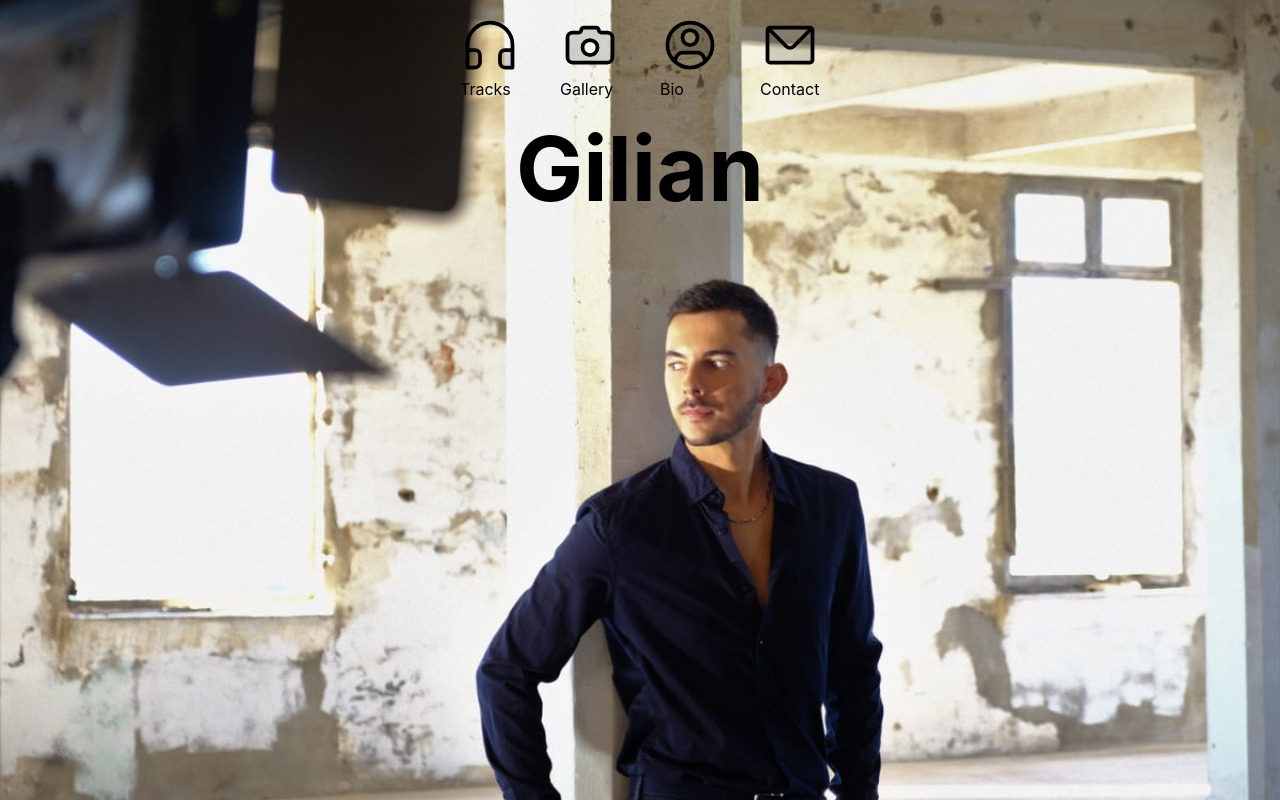
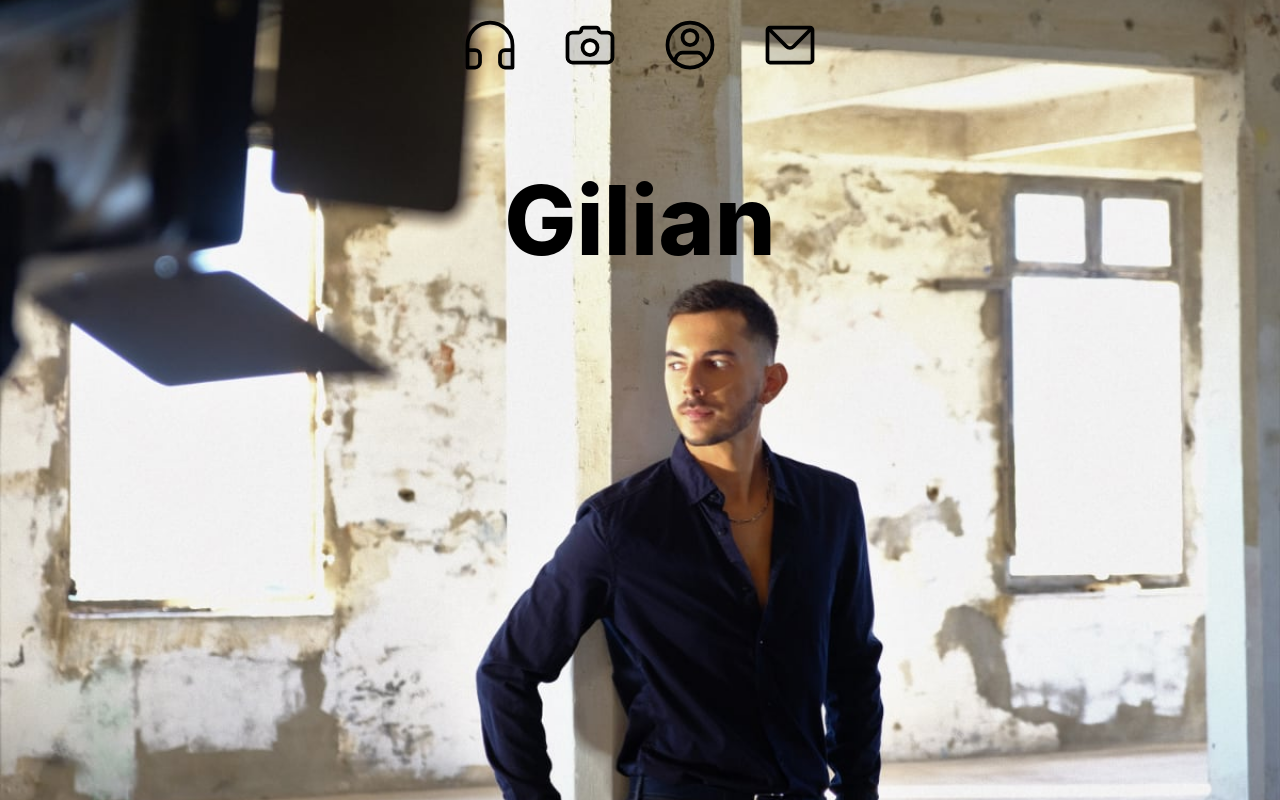
Before and after one commit to jibenight/Gilian-officiel, a React (Vite) app: page / in a window 1280 px wide. Built offline with nearby package versions, Linux system fonts and the light colour scheme.

Commit message:
add motion framer animation

```diff
--- a/src/components/Bio/Bio.tsx
+++ b/src/components/Bio/Bio.tsx
@@ -1,10 +1,22 @@
 import './Bio.css';
+import { motion as m } from 'framer-motion';
+import ButtonClose from '../ButtonClose/ButtonClose';
 
-function Bio() {
+function Bio({ closeComponent }) {
   return (
-    <div>
-      <h1>Bio</h1>
-    </div>
+    <m.div
+      className='background-item'
+      key='Bio'
+      initial={{ y: '100vh', opacity: 0 }}
+      animate={{ y: 0, opacity: 1 }}
+      exit={{ y: '100vh', opacity: 0 }}
+      transition={{ duration: 0.5 }}
+    >
+      <div className='sub-title'>
+        <h2>Bio</h2>
+        <ButtonClose closeComponent={closeComponent} />
+      </div>
+    </m.div>
   );
 }
 
--- a/src/components/Contact/Contact.tsx
+++ b/src/components/Contact/Contact.tsx
@@ -1,10 +1,22 @@
 import './Contact.css';
+import { motion as m } from 'framer-motion';
+import ButtonClose from '../ButtonClose/ButtonClose';
 
-function Contact() {
+function Contact({ closeComponent }) {
   return (
-    <div>
-      <h1>Contact</h1>
-    </div>
+    <m.div
+      className='background-item'
+      key='Contact'
+      initial={{ y: '100vh', opacity: 0 }}
+      animate={{ y: 0, opacity: 1 }}
+      exit={{ y: '100vh', opacity: 0 }}
+      transition={{ duration: 0.5 }}
+    >
+      <div className='sub-title'>
+        <h2>Contact</h2>
+        <ButtonClose closeComponent={closeComponent} />
+      </div>
+    </m.div>
   );
 }
 
--- a/src/components/Gallery/Gallery.tsx
+++ b/src/components/Gallery/Gallery.tsx
@@ -1,10 +1,22 @@
 import './Gallery.css';
+import { motion as m } from 'framer-motion';
+import ButtonClose from '../ButtonClose/ButtonClose';
 
-function Gallery() {
+function Gallery({ closeComponent }) {
   return (
-    <div>
-      <h1>Gallery</h1>
-    </div>
+    <m.div
+      className='background-item'
+      key='Gallery'
+      initial={{ y: '100vh', opacity: 0 }}
+      animate={{ y: 0, opacity: 1 }}
+      exit={{ y: '100vh', opacity: 0 }}
+      transition={{ duration: 0.5 }}
+    >
+      <div className='sub-title'>
+        <h2>Gallery</h2>
+        <ButtonClose closeComponent={closeComponent} />
+      </div>
+    </m.div>
   );
 }
 
--- a/src/components/HomePage/HomePage.css
+++ b/src/components/HomePage/HomePage.css
@@ -10,12 +10,11 @@
   align-items: center;
 }
 #homepage h1 {
-  font-size: 7vw; /* Adapte la taille de la police à 3% de la largeur de la fenêtre du navigateur */
-  margin: 0;
+  font-size: 6em;
+  line-height: calc(1.3rem + 1.5vw);
+  font-weight: 800;
+  margin-top: 100px;
 }
 
 @media screen and (max-width: 600px) {
-  #homepage h1 {
-    font-size: 7vw; /* Si la largeur de la fenêtre est inférieure à 600px, adapte la taille de la police à 5% de la largeur de la fenêtre du navigateur */
-  }
 }
--- a/src/components/HomePage/HomePage.tsx
+++ b/src/components/HomePage/HomePage.tsx
@@ -1,4 +1,6 @@
-import React, { useState } from 'react';
+import { useState } from 'react';
+import { motion as m, AnimatePresence } from 'framer-motion';
+
 import './HomePage.css';
 import Tracks from '../Tracks/Tracks';
 import Bio from '../Bio/Bio';
@@ -18,7 +20,19 @@ function HomePage() {
       {currentComponent === '' && (
         <Menu setCurrentComponent={setCurrentComponent} />
       )}
-      {currentComponent === '' && <h1>Gilian</h1>}
+
+      {currentComponent === '' && (
+        <m.h1
+          key='titre1'
+          initial={{ y: '100', opacity: 0 }}
+          animate={{ y: 0, opacity: 1 }}
+          exit={{ y: '-100vh', opacity: 0 }}
+          transition={{ duration: 0.5 }}
+        >
+          Gilian
+        </m.h1>
+      )}
+      <AnimatePresence mode='wait'>
         {currentComponent === 'Tracks' && (
           <Tracks closeComponent={closeComponent} />
         )}
@@ -29,6 +43,7 @@ function HomePage() {
         {currentComponent === 'Contact' && (
           <Contact closeComponent={closeComponent} />
         )}
+      </AnimatePresence>
     </div>
   );
 }
--- a/src/components/Menu/Menu.css
+++ b/src/components/Menu/Menu.css
@@ -1,5 +1,6 @@
 header {
   width: 100vw;
+  height: 100px;
 }
 nav ul {
   list-style-type: none; /* supprime les puces de la liste */
@@ -12,6 +13,7 @@ nav ul {
 
 nav ul li {
   margin: 15px 20px; /* ajoute une marge à gauche et à droite de chaque élément de la liste */
+  cursor: pointer;
 }
 
 nav ul li a {
@@ -19,11 +21,11 @@ nav ul li a {
   color: black; /* couleur des liens, à modifier selon vos préférences */
 }
 
-nav ul li a figcaption {
+nav ul li figcaption {
   text-align: center;
   display: none;
 }
 
-nav ul li a picture:hover figcaption {
+nav ul li picture:hover figcaption {
   display: block;
 }
--- a/src/components/Menu/Menu.tsx
+++ b/src/components/Menu/Menu.tsx
@@ -1,8 +1,15 @@
 import './Menu.css';
+import { motion as m, AnimatePresence } from 'framer-motion';
 
 function Menu({ setCurrentComponent }) {
   return (
-    <header>
+    <m.header
+      key='Menu'
+      initial={{ y: '-100', opacity: 0 }}
+      animate={{ y: 0, opacity: 1 }}
+      exit={{ y: '100', opacity: 0 }}
+      transition={{ duration: 0.5 }}
+    >
       <nav>
         <ul>
           <li onClick={() => setCurrentComponent('Tracks')}>
@@ -39,7 +46,7 @@ function Menu({ setCurrentComponent }) {
           </li>
         </ul>
       </nav>
-    </header>
+    </m.header>
   );
 }
 
--- a/src/components/tracks/Tracks.tsx
+++ b/src/components/tracks/Tracks.tsx
@@ -6,9 +6,10 @@ function Tracks({ closeComponent }) {
   return (
     <m.div
       className='background-item'
+      key='Tracks'
       initial={{ y: '100vh', opacity: 0 }}
       animate={{ y: 0, opacity: 1 }}
-      exit={{ y: '-100vh', opacity: 0 }}
+      exit={{ y: '100vh', opacity: 0 }}
       transition={{ duration: 0.5 }}
     >
       <div className='sub-title'>
```
Lines whose indentation alone changed are shown as unchanged.
